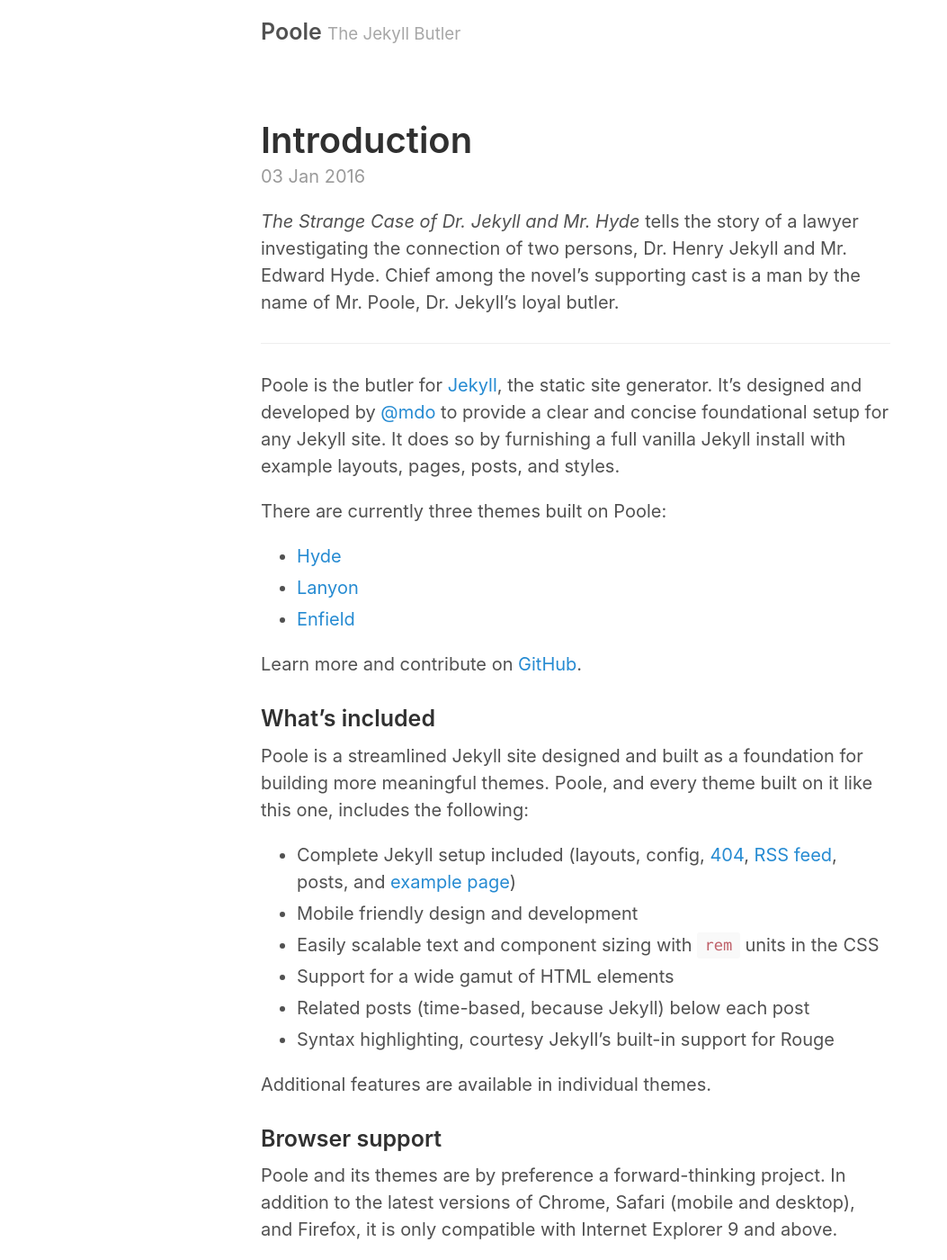
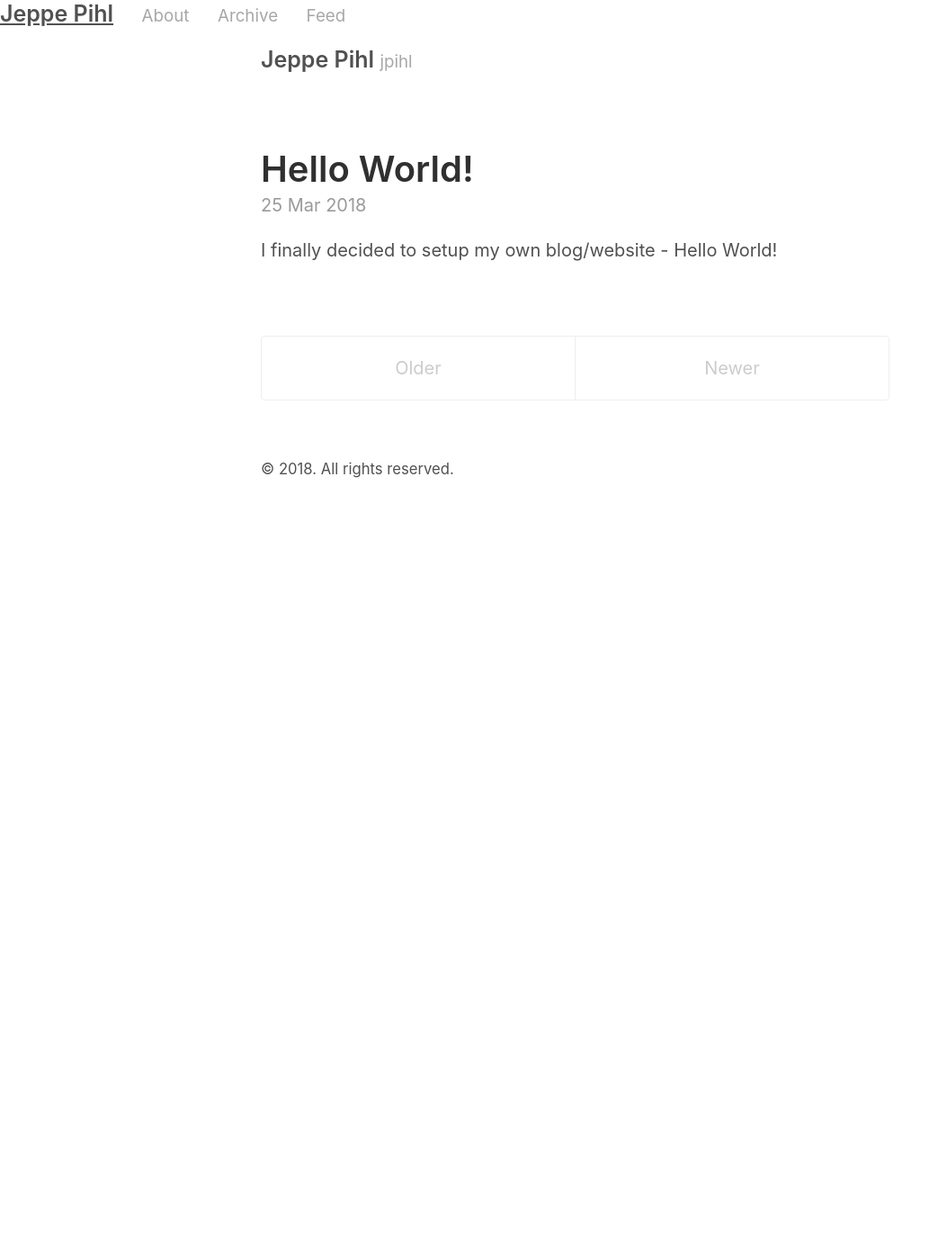
Before and after one commit to jpihl/jpihl.github.io, a Jekyll site: the page built from index.html, in a window 1280 px wide and 1400 px high. Shown: the whole window at 90% size, without its empty margins (0-1053 px from the left). Built offline with Jekyll 4.4.1, drawn with Linux system fonts in a browser that asks for light colours; the list of posts is cut into pages by our own code; some of the changed text lies outside the part shown.

Commit message:
working on it

```diff
--- a/_config.yml
+++ b/_config.yml
@@ -2,9 +2,9 @@
 permalink:           pretty
 
 # Setup
-title:               Poole
-tagline:             The Jekyll Butler
-url:                 http://getpoole.com
+title:               Jeppe Pihl
+tagline:             jpihl
+url:                 http://www.jpihl.dk
 paginate:            1
 baseurl:             ""
 
@@ -17,16 +17,16 @@ sass:
 
 # About/contact
 author:
-  name:              Mark Otto
-  url:               https://twitter.com/mdo
-  email:             markdotto@gmail.com
-
-# Custom vars
-version:             2.0.0
-github:
-  repo:              https://github.com/poole/poole
+  name:              Jeppe Pihl
+  url:               www.jpihl.dk
+  email:             jpihl08@gmail.com
 
 # Gems
 gems:
   - jekyll-paginate
   - jekyll-gist
+
+pages_list:
+  About: '/about'
+  Archive: '/archive'
+  Feed: '/atom.xml'
--- a/_layouts/default.html
+++ b/_layouts/default.html
@@ -4,7 +4,13 @@
   {% include head.html %}
 
   <body>
-
+    <h3 class="masthead-title">
+      <a href="/" title="Home">{{ site.title }}</a>
+      {% for page in site.pages_list %}
+      &nbsp;&nbsp;&nbsp;
+      <small><a href="{{ page[1]  }}">{{ page[0] }}</a></small>
+      {% endfor %}
+    </h3>
     <div class="container content">
       <header class="masthead">
         <h3 class="masthead-title">
--- a/_posts/2016-01-03-introduction.md
+++ /dev/null
@@ -1,41 +0,0 @@
----
-layout: post
-title: Introduction
----
-
-*The Strange Case of Dr. Jekyll and Mr. Hyde* tells the story of a lawyer investigating the connection of two persons, Dr. Henry Jekyll and Mr. Edward Hyde. Chief among the novel's supporting cast is a man by the name of Mr. Poole, Dr. Jekyll's loyal butler.
-
------
-
-Poole is the butler for [Jekyll](http://jekyllrb.com), the static site generator. It's designed and developed by [@mdo](https://twitter.com/mdo) to provide a clear and concise foundational setup for any Jekyll site. It does so by furnishing a full vanilla Jekyll install with example layouts, pages, posts, and styles.
-
-There are currently three themes built on Poole:
-
-* [Hyde](http://hyde.getpoole.com)
-* [Lanyon](http://lanyon.getpoole.com)
-* [Enfield](http://enfield.getpoole.com)
-
-Learn more and contribute on [GitHub]({{ site.github.repo }}).
-
-### What's included
-
-Poole is a streamlined Jekyll site designed and built as a foundation for building more meaningful themes. Poole, and every theme built on it like this one, includes the following:
-
-* Complete Jekyll setup included (layouts, config, [404]({{ site.baseurl }}/404.html), [RSS feed]({{ site.baseurl }}/atom.xml), posts, and [example page]({{ site.baseurl }}/about))
-* Mobile friendly design and development
-* Easily scalable text and component sizing with `rem` units in the CSS
-* Support for a wide gamut of HTML elements
-* Related posts (time-based, because Jekyll) below each post
-* Syntax highlighting, courtesy Jekyll's built-in support for Rouge
-
-Additional features are available in individual themes.
-
-### Browser support
-
-Poole and its themes are by preference a forward-thinking project. In addition to the latest versions of Chrome, Safari (mobile and desktop), and Firefox, it is only compatible with Internet Explorer 9 and above.
-
-### Download
-
-These themes are developed on and hosted with GitHub. Head to the [GitHub repository]({{ site.github.repo }}) for downloads, bug reports, and features requests.
-
-Thanks!
--- /dev/null
+++ b/_posts/2018-03-25-hello-world.md
@@ -0,0 +1,6 @@
+---
+layout: post
+title: Hello World!
+---
+
+I finally decided to setup my own blog/website - Hello World!
--- a/about.md
+++ b/about.md
@@ -4,27 +4,5 @@ title: About
 ---
 
 <p class="message">
-  Hey there! This page is included as an example. Feel free to customize it for your own use upon downloading. Carry on!
+  Hey there! This page is current under development.
 </p>
-
-In the novel, *The Strange Case of Dr. Jekyll and Mr. Hyde*, Mr. Poole is Dr. Jekyll's virtuous and loyal butler. Similarly, Poole is an upstanding and effective butler that helps you build Jekyll themes. It's made by [@mdo](https://twitter.com/mdo).
-
-There are currently two themes built on Poole:
-
-* [Hyde](http://hyde.getpoole.com)
-* [Lanyon](http://lanyon.getpoole.com)
-
-Learn more and contribute on [GitHub](https://github.com/poole).
-
-## Setup
-
-Some fun facts about the setup of this project include:
-
-* Built for [Jekyll](http://jekyllrb.com)
-* Developed on GitHub and hosted for free on [GitHub Pages](https://pages.github.com)
-* Coded with [Sublime Text 2](http://sublimetext.com), an amazing code editor
-* Designed and developed while listening to music like [Blood Bros Trilogy](https://soundcloud.com/maddecent/sets/blood-bros-series)
-
-Have questions or suggestions? Feel free to [open an issue on GitHub](https://github.com/poole/poole/issues/new) or [ask me on Twitter](https://twitter.com/mdo).
-
-Thanks for reading!
--- /dev/null
+++ b/archive.md
@@ -0,0 +1,10 @@
+---
+layout: page
+title: Archive
+---
+
+## Blog Posts
+
+{% for post in site.posts %}
+  * {{ post.date | date_to_string }} &raquo; [ {{ post.title }} ]({{ post.url }})
+{% endfor %}
```
Also changed, not shown: _posts/2016-01-01-whats-jekyll.md (deleted, +0 -10 lines), _posts/2016-01-02-example-content.md (deleted, +0 -169 lines).
